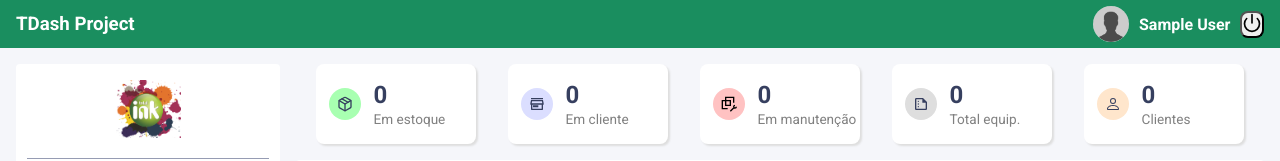
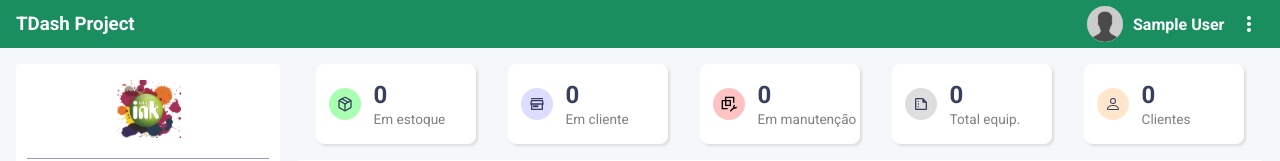
Before and after one commit to diegonacif/tdash, a React (Create React App) app: page /dashboard in a window 1280 px wide. Shown: the top 161 px of the page. Built offline with nearby package versions, Linux system fonts and the light colour scheme; no server answers; sample sign-in values are in the browser's storage.

Commit message:
criado botao de opcoes da navbar

```diff
--- a/src/components/Navbar/index.tsx
+++ b/src/components/Navbar/index.tsx
@@ -1,12 +1,24 @@
-import { FiPower } from "react-icons/fi";
+import * as React from 'react';
+/* import { FiPower } from "react-icons/fi"; */
 import { Container } from "./styles";
 import { useAuth } from '../../hooks/authContext'
 import avatar from '../../assets/avatar.jpg'
-
+import MoreVertOutlinedIcon from '@material-ui/icons/MoreVertOutlined';
+import Button from '@mui/material/Button';
+import MenuItem from '@mui/material/MenuItem';
+import Menu from '@mui/material/Menu';
 
 
 export function Navbar() {
   const { signOut, user } = useAuth();
+  const [anchorEl, setAnchorEl] = React.useState<null | HTMLElement>(null);
+  const open = Boolean(anchorEl);
+  const handleClick = (event: React.MouseEvent<HTMLButtonElement>) => {
+    setAnchorEl(event.currentTarget);
+  };
+  const handleClose = () => {
+    setAnchorEl(null);
+  };
 
   return (
     <Container>
@@ -17,14 +29,40 @@ export function Navbar() {
             src={avatar}
             alt="avatar"
           />
-          <p>{user.name} </p>
 
-        <h3>
+        <p>{user.name} </p>
 
+
+        <div className="loginAreaButton">
+          <Button
+          id="basic-button"
+          aria-controls="basic-menu"
+          aria-haspopup="true"
+          aria-expanded={open ? 'true' : undefined}
+          onClick={handleClick}
+          >
+            <MoreVertOutlinedIcon sx={{ color: "#ffffff" }} />
+          </Button>
+          <Menu
+            id="basic-menu"
+            anchorEl={anchorEl}
+            open={open}
+            onClose={handleClose}
+            MenuListProps={{
+              'aria-labelledby': 'basic-button',
+            }}
+          >
+            <MenuItem onClick={handleClose}>Perfil</MenuItem>
+            <MenuItem onClick={handleClose}>Minha Conta</MenuItem>
+            <MenuItem onClick={signOut}>Logout</MenuItem>
+          </Menu>
+        </div>
+
+        {/* <h3>
           <button type="button" onClick={signOut}>
             <FiPower size={20} />
           </button>
-        </h3>
+        </h3> */}
       </div>
 
     </Container>
--- a/src/components/Navbar/styles.ts
+++ b/src/components/Navbar/styles.ts
@@ -21,6 +21,15 @@ export const Container = styled.main`
     align-items: center;
     gap: 0.6rem;
 
+    .css-1e6y48t-MuiButtonBase-root-MuiButton-root {
+      min-width: 1rem;
+      padding: 6px 3px;
+
+      &:hover {
+        background-color: ${lighten (0.03, '#1a8e5f')};
+      }
+    }
+
     h3 {
       padding: 0;
       margin: 0;
@@ -34,14 +43,16 @@ export const Container = styled.main`
       width: 36px;
       height: 36px;
       border-radius: 50%;
+      border: 0;
     }
 
     button {
       border-radius: 0.5rem;
+      border: 0;
       color: #000000;
+      transition: background-color 0.5s;
 
       &:hover {
-        background-color: var(--green);
         background-color: ${lighten (0.56, '#1a8e5f')};
       }
     }
```
